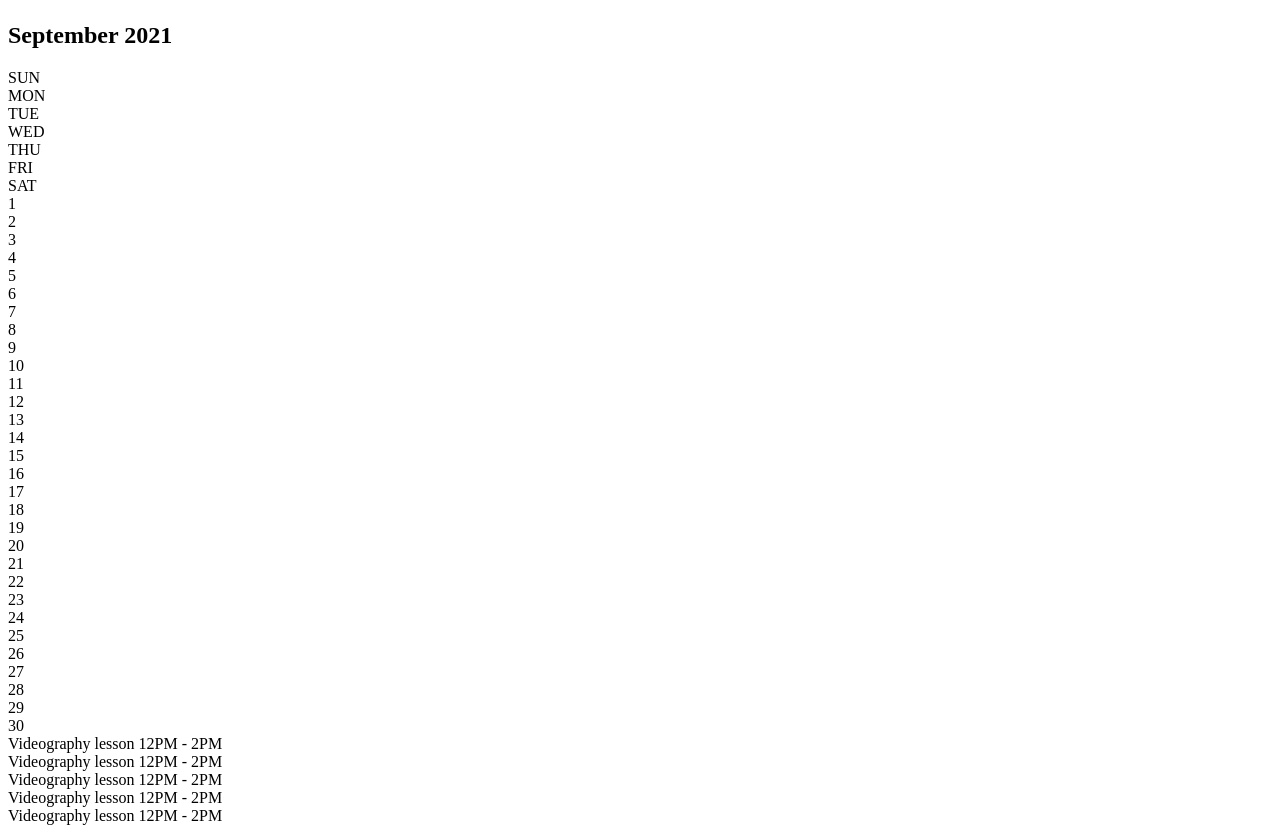
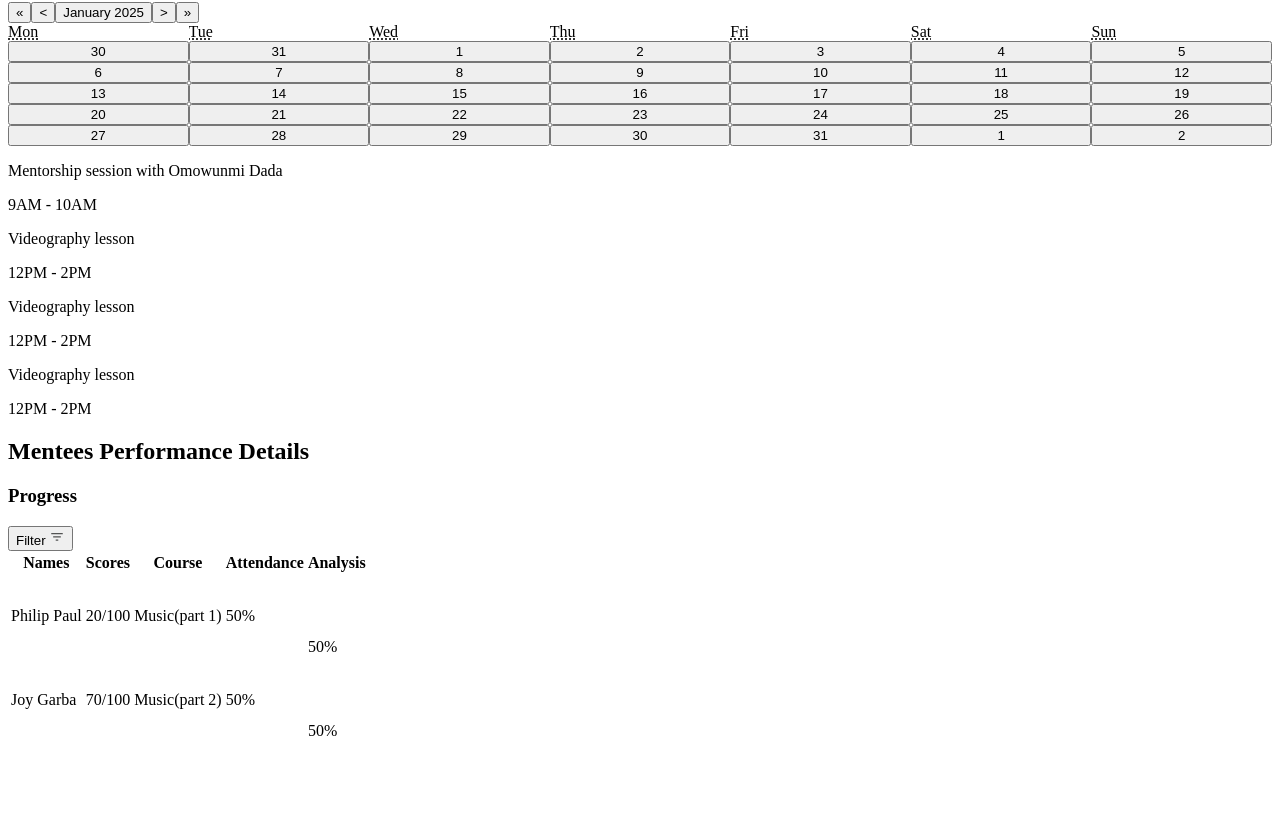
Before and after one commit to Omolara5861/superstar-mentors, a Next.js app: page /mentor-dashboard/analytics/Analytics in a window 1280 px wide. Shown: the part 1452-2280 px from the top of the page. After the commit the page ends 2203 px from the top, so only its background shows below. Built offline with nearby package versions, Linux system fonts and the light colour scheme.

Commit message:
feat: :sparkles: Begin analytics

```diff
--- a/src/app/mentee-dashboard/page.tsx
+++ b/src/app/mentee-dashboard/page.tsx
@@ -1,7 +1,6 @@
 "use client";
 import { useState } from "react";
 import Wrapper from "../../components/mentee-dashboard/wrapper/Wrapper";
-import Calendar from "react-calendar";
 import Image from "next/image";
 import ReusableCalendar from '../../components/dashboard/ReusableCalendar';
 
--- a/src/pages/mentor-dashboard/analytics/Analytics.tsx
+++ b/src/pages/mentor-dashboard/analytics/Analytics.tsx
@@ -1,8 +1,18 @@
+"use client"
 import Image from "next/image";
-import React from "react";
+import React, { useState } from "react";
 import Wrapper from "../../../components/mentor-dashboard/wrapper/Wrapper";
+import ReusableCalendar from "../../../components/dashboard/ReusableCalendar";
 
 const Analytics = () => {
+    const [date, setDate] = useState<Date>(new Date());
+
+     const [events] = useState([
+            { title: "Mentorship session with Omowunmi Dada", time: "9AM - 10AM" },
+            { title: "Videography lesson", time: "12PM - 2PM" },
+            { title: "Videography lesson", time: "12PM - 2PM" },
+            { title: "Videography lesson", time: "12PM - 2PM" },
+        ]);
     const mentees = [
         { name: "Ford Wells", email: "ford@gmail.com", lessons: 0, course: "Photography", mentor: "Mentor 1" },
         { name: "Ford Wells", email: "ford@gmail.com", lessons: 0, course: "Photography", mentor: "Mentor 1" },
@@ -16,7 +26,7 @@ const Analytics = () => {
     ];
 
     return (
-        <div className="p-6 bg-gray-100 min-h-screen grid grid-cols-1 md:grid-cols-3 gap-6">
+        <div className="grid grid-cols-1 md:grid-cols-3 gap-6">
             {/* Left Section: Mentees List */}
             <div className="bg-white p-6 rounded-lg shadow-md md:col-span-2">
                 <h2 className="text-lg font-bold mb-4">Mentees List</h2>
@@ -58,38 +68,11 @@ const Analytics = () => {
             </div>
 
             {/* Right Section: Calendar */}
-            <div className="bg-white p-6 rounded-lg shadow-md">
-                <h2 className="text-lg font-bold mb-4 text-center">September 2021</h2>
-                <div className="grid grid-cols-7 gap-2 text-center text-gray-600 text-sm mb-4">
-                    {["SUN", "MON", "TUE", "WED", "THU", "FRI", "SAT"].map((day, index) => (
-                        <div key={index} className="font-semibold">{day}</div>
-                    ))}
-                    {Array.from({ length: 30 }, (_, i) => i + 1).map((day) => (
-                        <div
-                            key={day}
-                            className={`p-2 rounded-md cursor-pointer ${day === 19 ? "bg-green-600 text-white font-bold" : "hover:bg-gray-200"
-                                }`}
-                        >
-                            {day}
-                        </div>
-                    ))}
-                </div>
-
-                {/* Upcoming Sessions */}
-                <div className="mt-4">
-                    {Array(5)
-                        .fill("Videography lesson")
-                        .map((lesson, index) => (
-                            <div
-                                key={index}
-                                className="bg-gradient-to-r from-green-700 to-yellow-500 text-white p-2 rounded-md text-sm mb-2"
-                            >
-                                {lesson} <span className="float-right">12PM - 2PM</span>
-                            </div>
-                        ))}
-                </div>
-            </div>
-
+                <ReusableCalendar
+                    date={date}
+                    setDate={setDate}
+                    events={events}
+                />
             {/* Performance Section */}
             <div className="bg-white p-6 rounded-lg shadow-md md:col-span-2">
                 <h2 className="text-lg font-bold mb-4">Mentees Performance Details</h2>
```
